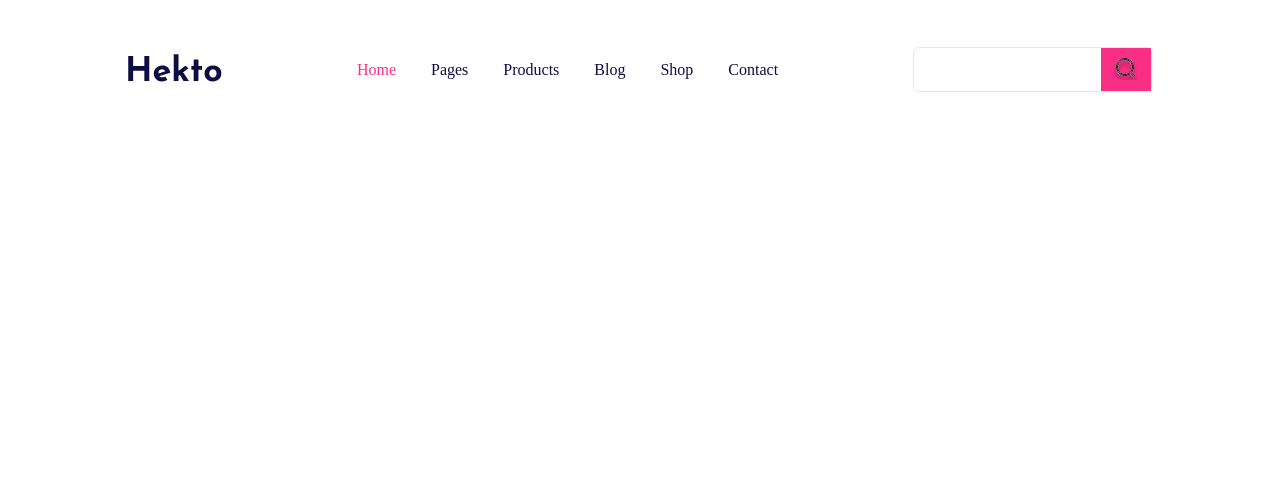
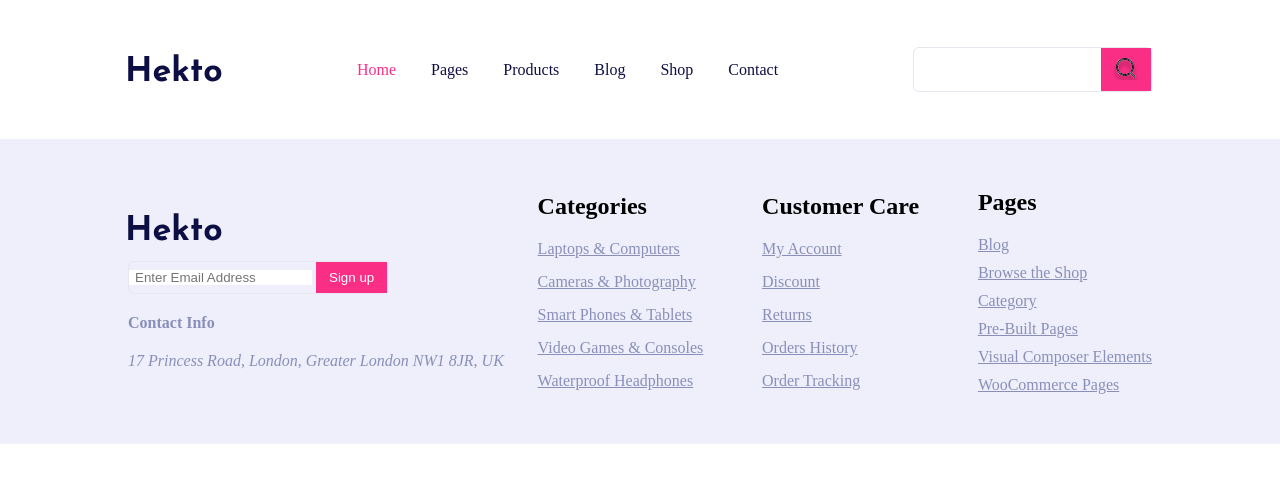
Before and after one commit to AyhamAhmad22/hekto, a plain HTML site: page index.html in a window 1280 px wide. Drawn offline with Linux system fonts and the light colour scheme.

Commit message:
create footer section

```diff
--- a/css/base.css
+++ b/css/base.css
@@ -13,3 +13,25 @@
     width: 80%;
     margin: auto;
 }
+.d-flex{
+    display: flex;
+}
+.flex-direction{
+
+    flex-direction: column;
+}
+.gap-1{
+  gap :10px;
+}
+.gap-2{
+  gap:15px;
+}
+.gap-3{
+  gap:20px;
+}
+.gap-4{
+    gap:25px;
+}
+.gap-5{
+    gap:30px;
+}
--- a/css/main.css
+++ b/css/main.css
@@ -45,3 +45,34 @@
   }
 
 }
+.footer-item a ,address,h4 {
+ color: #8A8FB9;
+}
+
+.footer-item{
+ background-color: #EEEFFB;
+ padding: 50px 0px;
+}
+.row .left-side  input{
+    padding-left: 6px;
+    border: none;
+    outline: none;
+}
+.row .left-side  form{
+    border: 1px solid #E7E6EF;
+    border-radius:6px;
+}
+.left-side button{
+ border:none;
+    border:none;
+     background-color: var(--main-color);
+    padding: 8px 13px;
+    color: white;
+}
+.right-side{
+    width: 60%;
+}
+.left-side{
+    align-items: flex-start;
+
+}
--- a/index.html
+++ b/index.html
@@ -41,5 +41,70 @@
        </div>
     </header>
 
+  <footer>
+  <div class="footer-item">
+    <div class="container">
+      <div class="row">
+        <!-- Left Side -->
+        <div class="left-side d-flex flex-direction  gap-3">
+          <img src="./image/Hekto.svg" alt="Hekto Logo">
+
+          <form>
+            <input type="text" placeholder="Enter Email Address">
+            <button type="submit">Sign up</button>
+          </form>
+
+          <h4>Contact Info</h4>
+          <address>17 Princess Road, London, Greater London NW1 8JR, UK</address>
+        </div>
+
+
+        <div class="right-side">
+           <div class="row">
+          <div class="item d-flex gap-3 flex-direction">
+            <h2>Categories</h2>
+            <nav class="d-flex flex-direction gap-2">
+              <a href="#">Laptops & Computers</a>
+              <a href="#">Cameras & Photography</a>
+              <a href="#">Smart Phones & Tablets</a>
+              <a href="#">Video Games & Consoles</a>
+              <a href="#">Waterproof Headphones</a>
+            </nav>
+
+            </div>
+           <div class="item d-flex gap-3 flex-direction ">
+            <h2>Customer Care</h2>
+
+            <nav class="d-flex flex-direction gap-2">
+              <a href="#">My Account</a>
+              <a href="#">Discount</a>
+              <a href="#">Returns</a>
+              <a href="#">Orders History</a>
+              <a href="#">Order Tracking</a>
+            </nav>
+             </div>
+
+             <div class="item d-flex gap-3 flex-direction">
+            <h2>Pages</h2>
+            <nav class="d-flex flex-direction gap-1">
+              <a href="#">Blog</a>
+              <a href="#">Browse the Shop</a>
+              <a href="#">Category</a>
+              <a href="#">Pre-Built Pages</a>
+              <a href="#">Visual Composer Elements</a>
+              <a href="#">WooCommerce Pages</a>
+            </nav>
+            </div>
+          </div>
+
+        </div>
+
+      </div>
+    </div>
+    </div>
+  </div>
+</footer>
+
+
 </body>
 </html>
```
